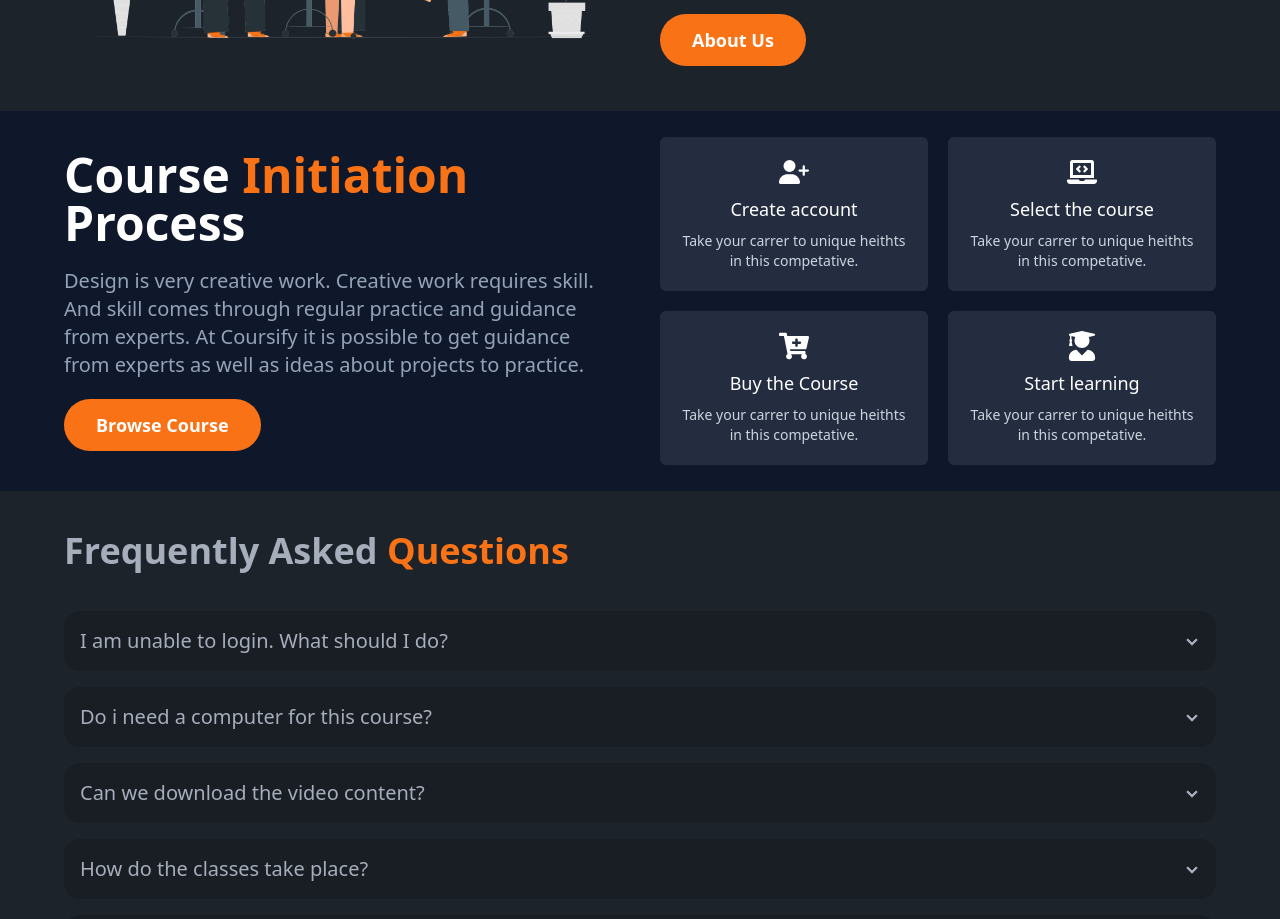
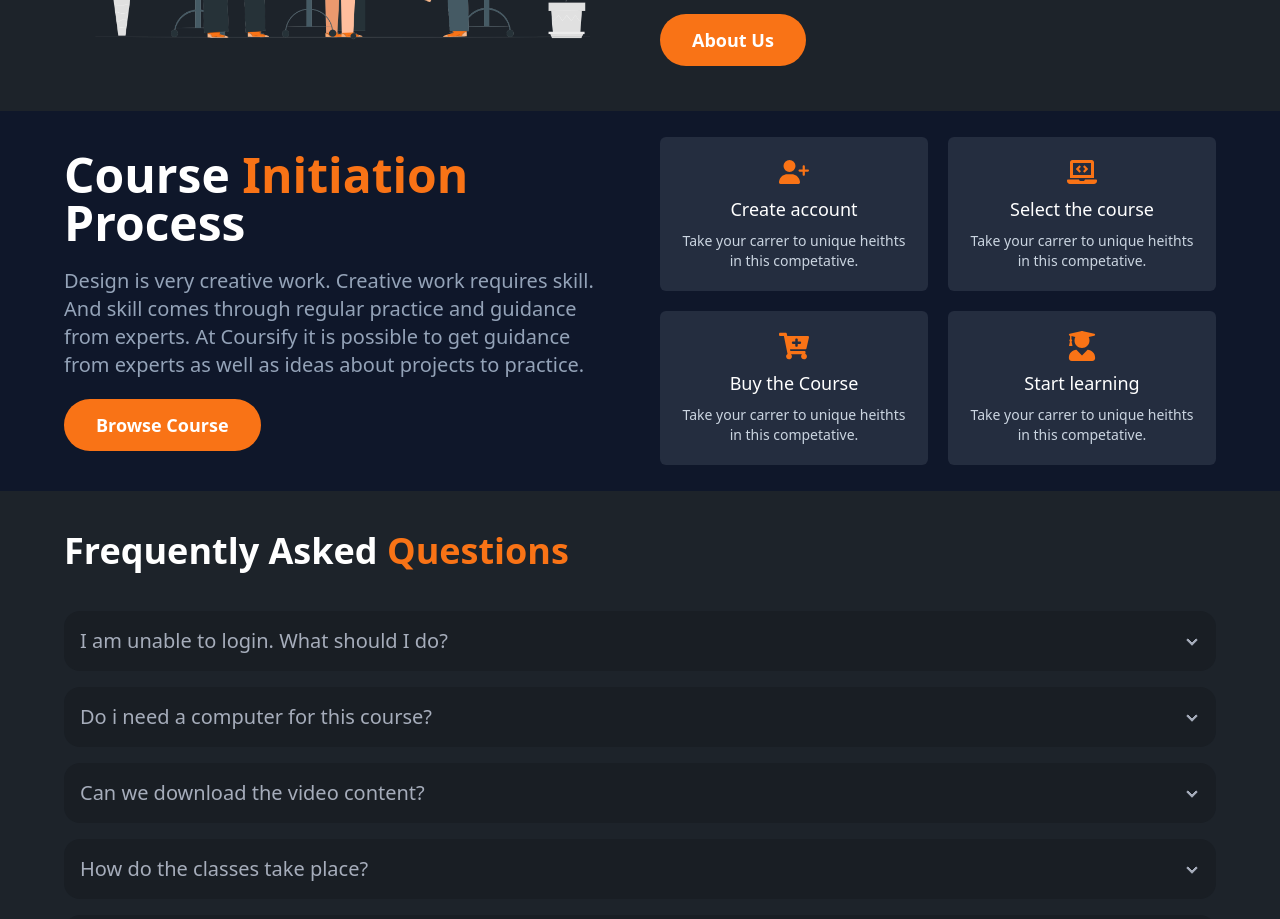
Before and after one commit to SatishK2022/Learning-Management-System, a React (Vite) app in the folder client/: page / in a window 1280 px wide. Shown: the part 1600-2519 px from the top of the page. Built offline with nearby package versions, Linux system fonts and the light colour scheme.

Commit message:
Not Found Page

```diff
--- a/client/src/components/CourseInitation.jsx
+++ b/client/src/components/CourseInitation.jsx
@@ -60,7 +60,7 @@ const CourseInitation = () => {
               <Link
                 to={card.path}
                 key={card.title}
-                className="bg-slate-200/10 rounded-md px-5 py-5 flex flex-col hover:ring-2 ring-orange-500 items-center gap-2 justify-center"
+                className="bg-slate-200/10 rounded-md px-5 py-5 flex flex-col text-orange-500 hover:ring-2 ring-orange-500 items-center gap-2 justify-center"
               >
                 {card.icon}
                 <h3 className="text-lg font-semibol text-white">
--- a/client/src/components/Faq.jsx
+++ b/client/src/components/Faq.jsx
@@ -40,7 +40,7 @@ const Faq = () => {
   return (
     <Container>
       <section>
-        <h1 className="text-3xl lg:text-4xl font-semibold py-5 mb-5">
+        <h1 className="text-3xl text-white lg:text-4xl font-semibold py-5 mb-5">
           Frequently Asked{" "}
           <span className="font-bold text-orange-500">Questions</span>
         </h1>
--- a/client/src/main.jsx
+++ b/client/src/main.jsx
@@ -5,20 +5,24 @@ import "./index.css";
 import { Toaster } from "react-hot-toast";
 import { Provider } from "react-redux";
 import store from "./redux/store.js";
-import { About, Home } from "./pages";
+import { About, Home, NotFound } from "./pages";
 import {
   Route,
   RouterProvider,
+  Routes,
   createBrowserRouter,
   createRoutesFromElements,
 } from "react-router-dom";
 
 const router = createBrowserRouter(
   createRoutesFromElements(
-    <Route path="/" element={<App />}>
-      <Route path="/" element={<Home />} />
-      <Route path="/about" element={<About />} />
-    </Route>
+    <>
+      <Route path="/" element={<App />}>
+        <Route path="/" element={<Home />} />
+        <Route path="/about" element={<About />} />
+      </Route>
+      <Route path="*" element={<NotFound />} />
+    </>
   )
 );
 
--- /dev/null
+++ b/client/src/pages/NotFound.jsx
@@ -0,0 +1,25 @@
+import React from "react";
+import { Link } from "react-router-dom";
+import { FaArrowLeft } from "react-icons/fa6";
+
+const NotFound = () => {
+  return (
+    <div className="h-screen w-full flex flex-col bg-zinc-900 items-center justify-center">
+      <h1 className="text-9xl font-bold">OOPS!</h1>
+      <p className="uppercase font-semibold text-lg py-5 text-orange-500">
+        404 - Page Not Found
+      </p>
+      <p className="w-full lg:w-1/3 text-center">
+        The page you are lookig for might have been removed, it's name changed
+        or is temporarily unavailable.
+      </p>
+      <Link to="/" className="py-5">
+        <button className="flex items-center gap-2 bg-orange-500 hover:bg-orange-600 transition-all duration-200 px-8 py-3 text-base uppercase rounded-full text-white font-semibold">
+          <FaArrowLeft /> go to homepage
+        </button>
+      </Link>
+    </div>
+  );
+};
+
+export default NotFound;
--- a/client/src/pages/index.js
+++ b/client/src/pages/index.js
@@ -1,7 +1,9 @@
 import Home from "./Home.jsx"
 import About from "./About.jsx"
+import NotFound from "./NotFound.jsx"
 
 export {
     Home,
-    About
+    About,
+    NotFound
 }
```
